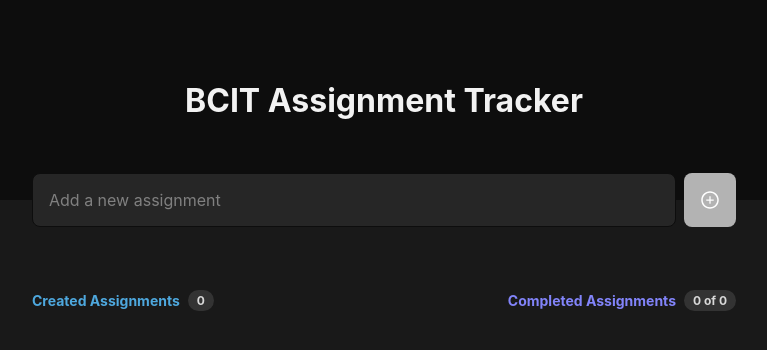
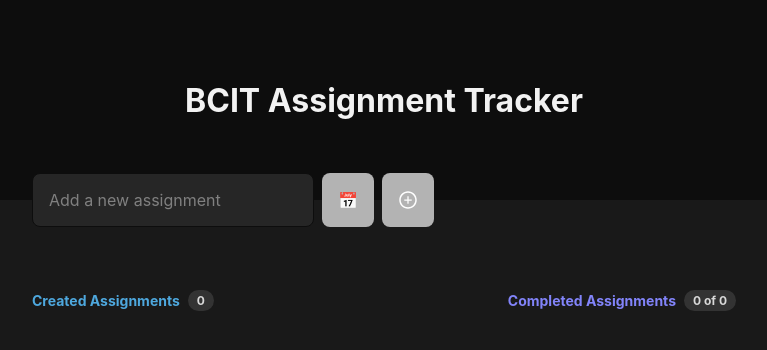
Before and after one commit to bella77-69/assignment-tracker, a React (Vite) app: page / in a window 1280 px wide. Shown: the top 350 px of the page, without its empty margins (256-1023 px from the left). Built offline with nearby package versions, Linux system fonts and the light colour scheme.

Commit message:
part two of lab; installed react-day-picker, date-fns. App.js added the functionality for the calendar and the assignements so I can pass state to the other components

```diff
--- a/package.json
+++ b/package.json
@@ -10,7 +10,9 @@
     "preview": "vite preview"
   },
   "dependencies": {
+    "date-fns": "^2.30.0",
     "react": "^18.2.0",
+    "react-day-picker": "^8.9.1",
     "react-dom": "^18.2.0",
     "react-icons": "^4.8.0"
   },
--- a/src/App.tsx
+++ b/src/App.tsx
@@ -3,21 +3,65 @@
 import { Assignments } from "./components/Assignments";
 
 function App() {
-  const [createAssignment, setCreateAssignment] = useState<string[]>([]);
+  const [createAssignment, setCreateAssignment] = useState<JSX.Element[]>([]);
+  const [selected, setSelected] = useState<Date | null>(null);
+  const [showCalendar, setShowCalendar] = useState<boolean>(false);
+  const [input, setInput] = useState<string>("");
 
-  const handleCreateAssignments = (assignment: string) => {
-    setCreateAssignment([...createAssignment, assignment]);
+  const handleCreateAssignments = () => {
+    if (!input || !selected) {
+      return;
+    }
+    const dueDate = selected;
+    const currentDate = new Date();
+    const timeDifference = dueDate.getTime() - currentDate.getTime();
+    const daysUntilDue = Math.ceil(timeDifference / (1000 * 3600 * 24));
+
+    const bubbleBackgroundColor = daysUntilDue === 1 ? "red" : "grey";
+    const dueInDays =
+      daysUntilDue > 1 ? `Due in ${daysUntilDue} days` : "Due tomorrow";
+
+    const assignmentWithDate = (
+      <>
+        {input}
+        <span
+        className='bubbleBackground'
+          style={{
+            backgroundColor: bubbleBackgroundColor,
+          }}
+        >
+          {dueInDays}
+        </span>
+      </>
+    );
+
+    setCreateAssignment([...createAssignment, assignmentWithDate]);
+    setInput("");
+    setSelected(null);
   };
 
   const handleDeleteAssignment = (index: number) => {
-    const updateAssignment = [...createAssignment];
-    updateAssignment.splice(index, 1);
-    setCreateAssignment(updateAssignment);
+    const updatedAssignment = [...createAssignment];
+    updatedAssignment.splice(index, 1);
+    setCreateAssignment(updatedAssignment);
+  };
+
+  const datePicked = (date: Date) => {
+    setSelected(date);
+    setShowCalendar(false);
   };
 
   return (
     <>
-      <Header handleAssignment={handleCreateAssignments} />
+      <Header
+        handleCreateAssignment={handleCreateAssignments}
+        datePicked={datePicked}
+        selected={selected}
+        showCalendar={showCalendar}
+        setShowCalendar={setShowCalendar}
+        input={input}
+        setInput={setInput}
+      />
       <Assignments
         createAssignment={createAssignment}
         onDeletedAssignment={handleDeleteAssignment}
--- a/src/components/Assignment/index.tsx
+++ b/src/components/Assignment/index.tsx
@@ -3,11 +3,11 @@
 import { IoIosCheckmarkCircleOutline } from "react-icons/io";
 
 type AssignmentProps = {
-  title: string;
+  title: JSX.Element;
   onDeletedAssignment: () => void;
   isCompleted: boolean;
   handleChecked: () => void;
-}
+};
 
 export function Assignment({
   title,
@@ -19,7 +19,6 @@
     <div className={styles.assignment}>
       <button className={styles.checkContainer} onClick={handleChecked}>
         {isCompleted ? <IoIosCheckmarkCircleOutline size={20} /> : <div />}
-
       </button>
       <p className={isCompleted ? styles.textCompleted : ""}>{title}</p>
 
--- a/src/components/Assignments/index.tsx
+++ b/src/components/Assignments/index.tsx
@@ -3,9 +3,9 @@
 import styles from "./assignments.module.css";
 
 type AssignmentsProps = {
-  createAssignment: string[];
+  createAssignment: JSX.Element[];
   onDeletedAssignment: (index: number) => void;
-}
+};
 
 export function Assignments({
   createAssignment,
--- a/src/components/Header/header.module.css
+++ b/src/components/Header/header.module.css
@@ -51,3 +51,58 @@
   background: rgb(179, 179, 179);
   cursor: not-allowed;
 }
+
+.calendarIcon {
+  display: flex;
+  flex-direction: column;
+  align-items: center;
+  cursor: pointer;
+  padding: 0 1rem;
+  justify-content: center;
+  background-color: rgb(179, 179, 179);
+  border-radius: 8px;
+}
+
+.calendarIcon::selection {
+  background: rgb(179, 179, 179);
+  cursor: not-allowed;
+}
+
+.calendarPopover {
+  position: absolute;
+  width: 100%;
+  color: #fff;
+}
+
+.calendar {
+  position: absolute;
+  display: flex;
+  align-items: center;
+  justify-content: center;
+  color: #fff;
+  font-size: 14px;
+  border-radius: 8px;
+  background: #262626;
+  padding: 20px;
+  width: 50%;
+  height: 50vh;
+  margin: 0 !important;
+
+}
+
+.calendarTitle{
+  font-size: 16px;
+  color: #fff;
+}
+
+.dueDate {
+  display: flex;
+  padding: 1rem 0;
+}
+
+.dueDate p {
+  margin: 0;
+  padding: 0;
+  font-size: 16px;
+  color: #ccce6a;
+}
--- a/src/components/Header/index.tsx
+++ b/src/components/Header/index.tsx
@@ -1,36 +1,66 @@
-import { useState } from "react";
 import styles from "./header.module.css";
 import { AiOutlinePlusCircle } from "react-icons/ai";
 import { uppercase } from "../../helpers/stringHelpers";
+import { DayPicker } from "react-day-picker";
+import { format } from "date-fns";
+import "react-day-picker/dist/style.css";
 
 type HeaderProps = {
-  handleAssignment: (assignment: string) => void;
-}
-export function Header({ handleAssignment }: HeaderProps) {
-  const [input, setInput] = useState<string>("");
-
-  const handleCreateAssignments = () => {
-    if (input) {
-      handleAssignment(input);
-      setInput("");
-      console.log(input);
-    }
+  handleCreateAssignment: () => void;
+  datePicked: (date: Date) => void;
+  selected: Date | null;
+  showCalendar: boolean;
+  setShowCalendar: (showCalendar: boolean) => void;
+  input: string;
+  setInput: (input: string) => void;
 };
 
+export function Header({
+  handleCreateAssignment,
+  datePicked,
+  selected,
+  showCalendar,
+  setShowCalendar,
+  input,
+  setInput,
+}: HeaderProps) {
   return (
     <header className={styles.header}>
-      {/* This is simply to show you how to use helper functions */}
       <h1>{uppercase("bcit")} Assignment Tracker</h1>
+
       <form className={styles.newAssignmentForm}>
+        <div className={styles.inputContainer}>
           <input
             placeholder="Add a new assignment"
             type="text"
             value={input}
             onChange={(e) => setInput(e.target.value)}
           />
-        <button disabled={!input} onClick={handleCreateAssignments}>
+          {selected && (
+            <div className={styles.dueDate}>
+              <p>Due date: {format(selected, "dd/MM/yyyy")}</p>
+            </div>
+          )}
+        </div>
+        <div
+          className={styles.calendarIcon}
+          onClick={() => setShowCalendar(!showCalendar)}
+        >
+          📅
+        </div>
+        <button disabled={!input} onClick={handleCreateAssignment}>
           <AiOutlinePlusCircle size={20} />
         </button>
+        {showCalendar && (
+          <div className={styles.calendarPopover}>
+            <DayPicker
+              mode="single"
+              selected={selected || undefined}
+              onSelect={(date) => datePicked(date as Date)}
+              className={styles.calendar}
+            />
+          </div>
+        )}
       </form>
     </header>
   );
--- a/src/styles/global.css
+++ b/src/styles/global.css
@@ -14,3 +14,10 @@
 button {
   cursor: pointer;
 }
+
+.bubbleBackground {
+  background-color: bubbleBackgroundColor;
+  border-radius: 8px;
+  padding: 5px;
+  margin-left: 5px;
+}
```
Also changed, not shown: src/components/Assignment/assignment.module.css (line endings or trailing spaces), 1 other file (tests, documents, lock files or other folders). Lines whose indentation alone changed are shown as unchanged.
